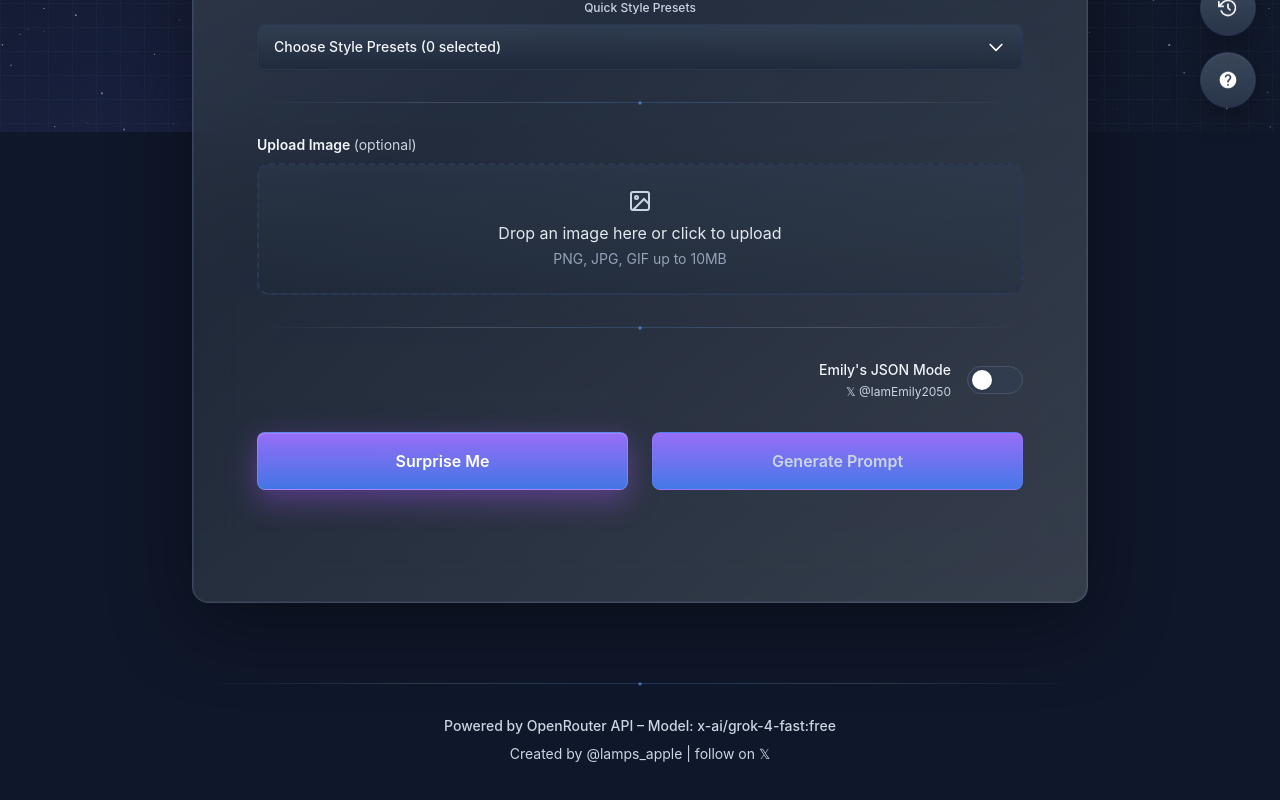
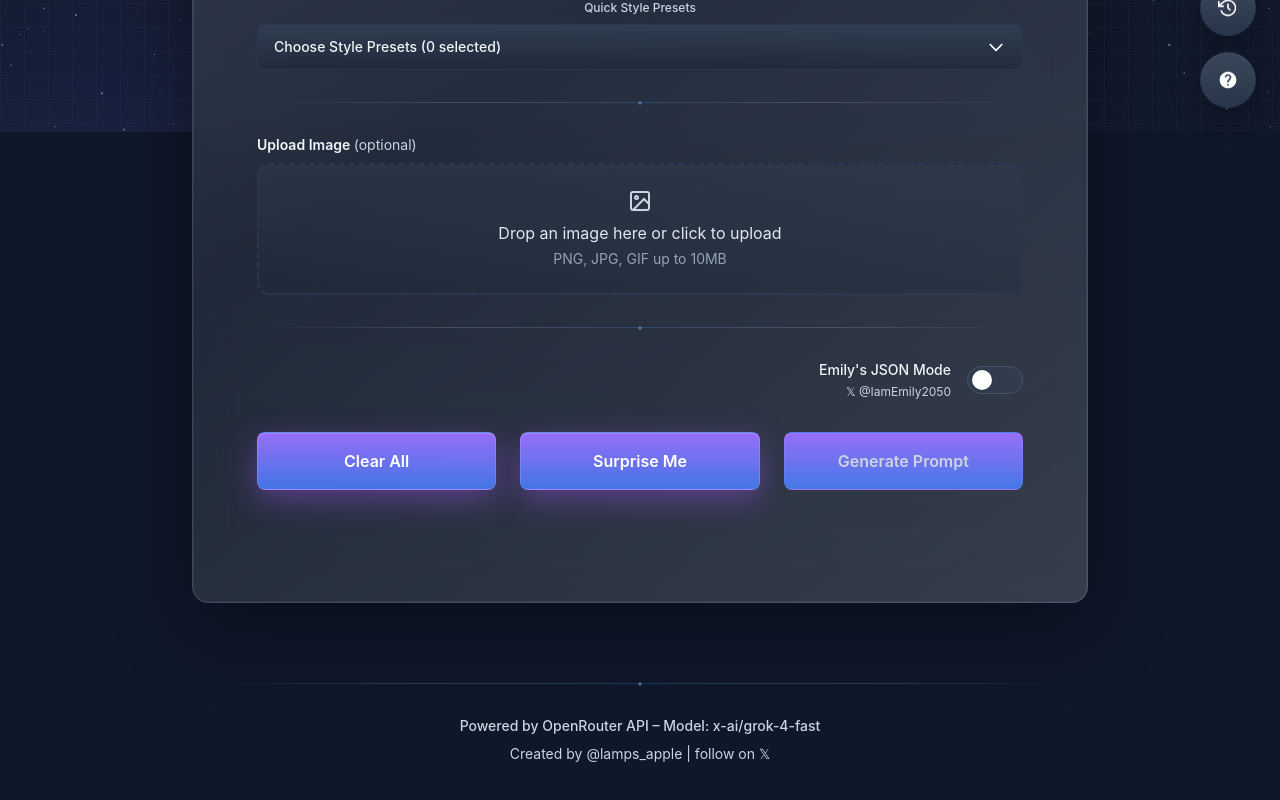
Before and after one commit to AppleLamps/grok-4-prompt, a Next.js app: page / in a window 1280 px wide. Shown: the part 668-1468 px from the top of the page. Built offline with nearby package versions, Linux system fonts and the light colour scheme.

Commit message:
feat: add clear all button and update grid layout
- Implement handleClearAll function to reset form fields
- Update grid layout from 2 to 3 columns to accommodate new button
- Simplify model name in footer text

```diff
--- a/src/pages/index.js
+++ b/src/pages/index.js
@@ -488,6 +488,12 @@ export default function Home() {
     }
   }, []);
 
+  const handleClearAll = useCallback(() => {
+    setIdea('');
+    setDirections('');
+    document.getElementById('idea')?.focus();
+  }, []);
+
   const toggleFavorite = useCallback((id) => {
     setHistory((h) => h.map((e) => (e.id === id ? { ...e, fav: !e.fav } : e)));
   }, []);
@@ -754,7 +760,8 @@ export default function Home() {
                   </div>
                 </div>
 
-                <div className="grid grid-cols-1 md:grid-cols-2 gap-6">
+                <div className="grid grid-cols-1 md:grid-cols-3 gap-6">
+                  <button type="button" onClick={handleClearAll} disabled={isLoading || isSurpriseLoading} className="premium-button">Clear All</button>
                   <button
                     type="button"
                     onClick={handleSurpriseMe}
@@ -815,7 +822,7 @@ export default function Home() {
           </div>
           <footer className="text-center pt-12 space-y-2">
             <div className="section-divider mb-6"></div>
-            <p className="text-sm text-premium-400 font-medium">Powered by OpenRouter API – Model: x-ai/grok-4-fast:free</p>
+            <p className="text-sm text-premium-400 font-medium">Powered by OpenRouter API – Model: x-ai/grok-4-fast</p>
             <p className="text-sm text-premium-400">
               Created by @lamps_apple | follow on{' '}
               <a
```
